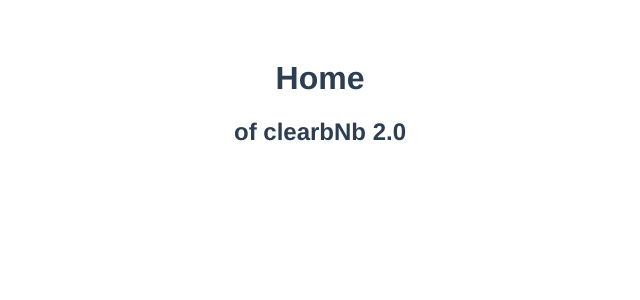
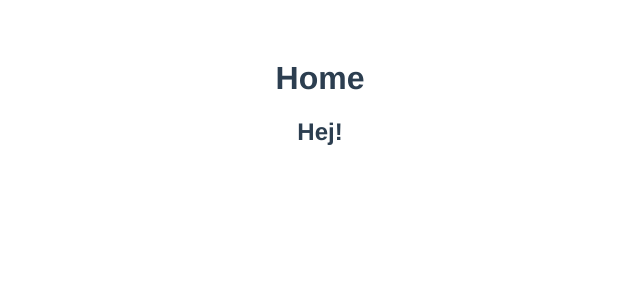
Before and after one commit to izaxen/ClearBnB2021, a Vue app in the folder frontend/: page / in a window 1280 px wide. Shown: the top 300 px of the page, without its empty margins (320-960 px from the left). Built offline with nearby package versions, Linux system fonts and the light colour scheme.

Commit message:
Update Home.vue

```diff
--- a/frontend/src/views/Home.vue
+++ b/frontend/src/views/Home.vue
@@ -1,4 +1,6 @@
 <template>
-  <h1>Home</h1>
-  <h2>of clearbNb 2.0</h2>
+  <div>
+    <h1>Home</h1>
+    <h2>Hej!</h2>
+  </div>
 </template>
```
